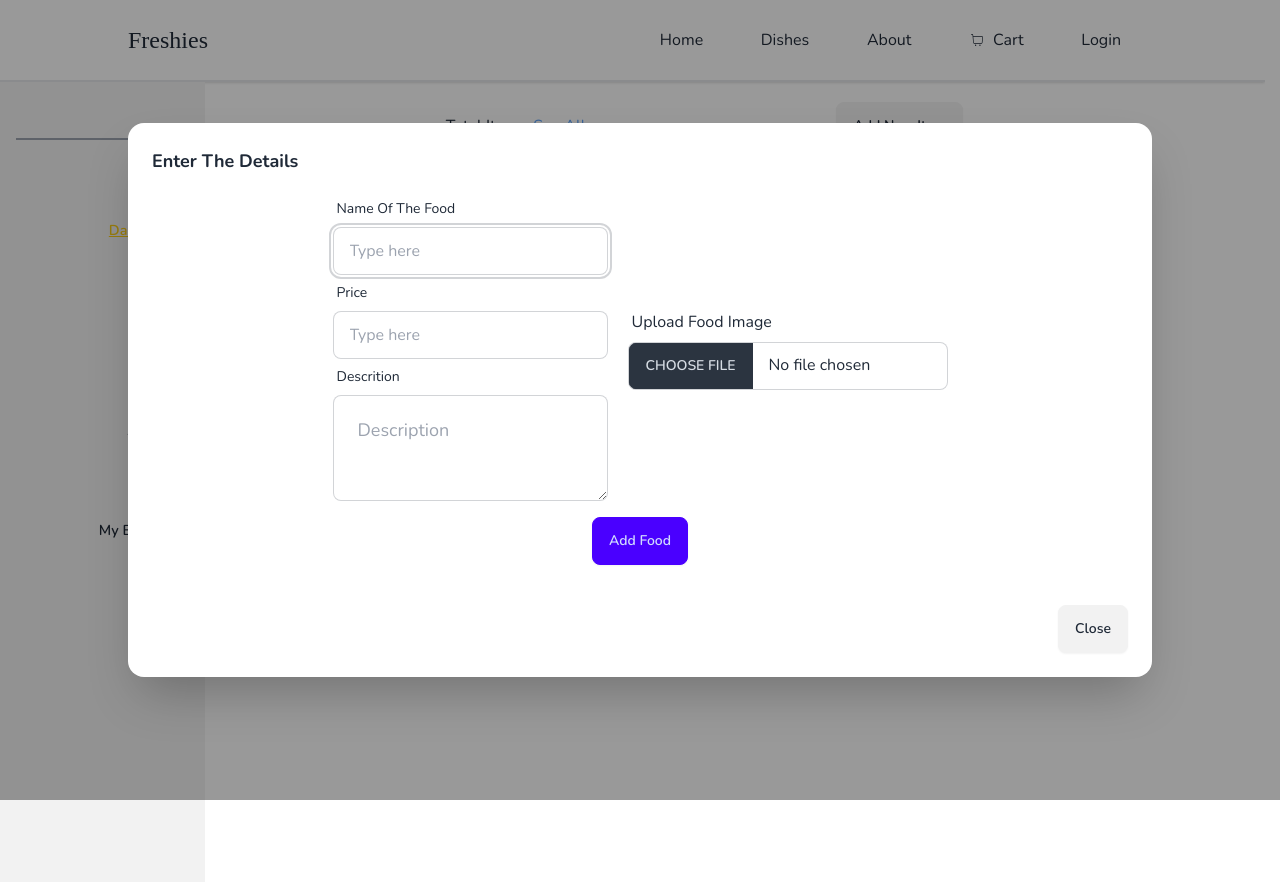
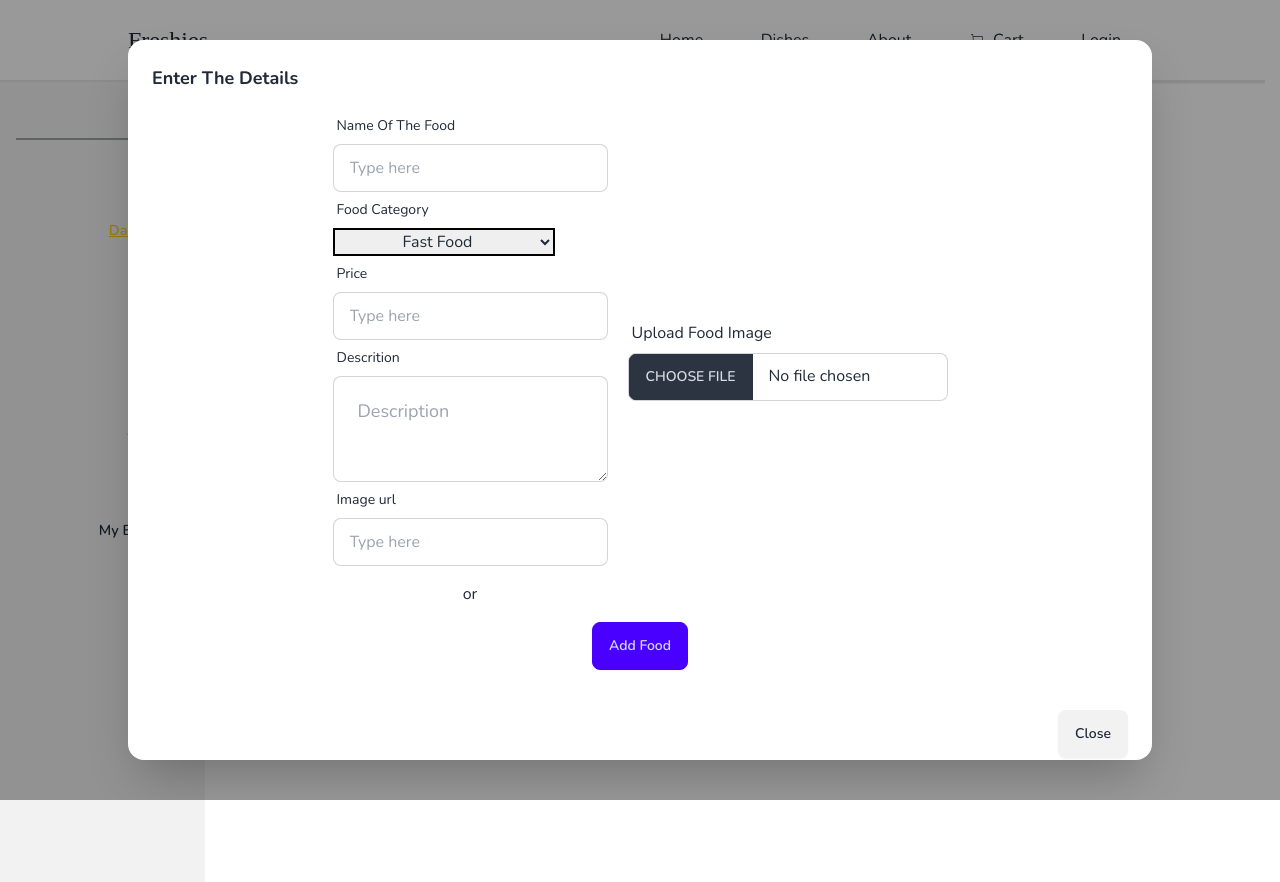
Before and after one commit to Ali-Ashraf-Abir/Freshies, a React (Vite) app: page /profile/business in a window 1280 px wide. Both pictures are taken after a click on the button "Add New Item". Built offline with nearby package versions, Linux system fonts and the light colour scheme; no server answers; a web font is replaced by a local one.

Commit message:
added some category designs,added add food section

```diff
--- a/src/Components/ContextApi/ContextApi.jsx
+++ b/src/Components/ContextApi/ContextApi.jsx
@@ -15,9 +15,12 @@ const auth = getAuth(app)
 export default function ContextApi({ children }) {
 
   const [user, setUser] = useState(null)
+  // to get the current user data
   const [userData, setUserData] = useState(null)
-
-  // fetch the current user data from backend
+  // to get all the food data
+  const [foodData,setFoodData]= useState(null)
+  // loading state
+  const [loading,setLoading]=useState(false)
 
 
 
@@ -31,8 +34,8 @@ export default function ContextApi({ children }) {
         fetch(`http://localhost:5000/user/${user?.email}`)
           .then(res => res.json())
           .then(data => setUserData(data[0]))
+        // ...
         setUser(user)
-        // ...
       } else {
         // User is signed out
         // ...
@@ -41,11 +44,25 @@ export default function ContextApi({ children }) {
     });
   }, [])
 
-  console.log(userData)
+
+  useEffect(()=>{
+
+    if(foodData==null){
+      setLoading(true)
+    }
+
+  fetch(`http://localhost:5000/foods`)
+    .then(res => res.json())
+    .then(data => setFoodData(data))
+
+    setLoading(false)
+
+  },[loading])
 
 
 
-  console.log(user?.email)
+  console.log(foodData)
+
 
   const authInfo = {
     user,
@@ -53,6 +70,7 @@ export default function ContextApi({ children }) {
     userData,
     setUser,
     setUserData,
+    foodData
   }
   return (
     <AuthContext.Provider value={authInfo}>
--- /dev/null
+++ b/src/Components/FoodCard/FoodCard.jsx
@@ -0,0 +1,30 @@
+import React from 'react'
+
+export default function FoodCard({food}) {
+
+
+    console.log(food)
+
+
+    return (
+        <div className='flex justify-center items-center font-nunito'>
+            <div className="card bg-base-100 w-96 shadow-xl w-[full] ">
+            <figure>
+                <img className=''
+                    src={food.imageUrl
+                    }
+                    alt="Shoes" />
+            </figure>
+            <div className="card-body">
+                <h2 className="card-title">{food.foodName}</h2>
+                <p>{food.foodDescription}</p>
+                <p className='bg-green-200 w-[25%] lg:w-[30%] text-center text-[2vh] font-bold'>{food.foodPrice} Taka</p>
+
+                <div className="card-actions justify-end">
+                    <button className="btn bg-yellow-400">Order Now</button>
+                </div>
+            </div>
+        </div>
+        </div>
+    )
+}
--- a/src/Components/Home/Category.jsx
+++ b/src/Components/Home/Category.jsx
@@ -1,10 +1,13 @@
-import React, { useState } from 'react'
+import React, { useContext, useState } from 'react'
+import FoodCard from '../FoodCard/FoodCard'
+import { AuthContext } from '../ContextApi/ContextApi'
 
 export default function Category() {
 
 
     const [active,setActive]=useState('FastFood')
 
+    const {foodData}=useContext(AuthContext)
     const activeCss='underline font-bold text-yellow-400 pointer'
 
     const handleActive=(current)=>{
@@ -13,7 +16,7 @@ export default function Category() {
 
 
     }
-
+    console.log(foodData)
 
 
   return (
@@ -37,6 +40,10 @@ export default function Category() {
             </div>
         </div>
 
+        <div className="grid grid-cols-1 lg:grid-cols-4 gap-5 mt-4">
+            {foodData?.map(food=><FoodCard food={food}></FoodCard>)}
+        </div>
+
 
 
     </div>
--- a/src/Components/Home/Navigation.jsx
+++ b/src/Components/Home/Navigation.jsx
@@ -56,7 +56,7 @@ export default function Navigation() {
                         <li className='ml-[2vw] hover:bg-gray-200 py-2 px-4 rounded-lg cursor-pointer flex justify-center items-center gap-2'><CiShoppingCart></CiShoppingCart> Cart</li>
                         <Link to='/profile/dashboard'><li className={`ml-[2vw] hover:bg-gray-200 py-2 px-4 rounded-lg cursor-pointer ${user?'block':'hidden'}`}><span className='flex justify-center items-center gap-2'><CgProfile></CgProfile> Profile</span></li></Link>
                         <Link to='/login'><li className={`ml-[2vw] hover:bg-gray-200 py-2 px-4 rounded-lg cursor-pointer ${user?'hidden':'block'}`}>Login</li></Link>
-                        <li onClick={handleLogout} className={`ml-[2vw] py-2 px-4 rounded-lg cursor-pointer btn btn-primary ${user?'':'hidden'}`}>Logout</li>
+                        <li onClick={handleLogout} className={`ml-[2vw] py-2 px-4 rounded-lg cursor-pointer btn bg-yellow-400 ${user?'':'hidden'}`}>Logout</li>
 
                     </ul>
                 </div>
--- a/src/Components/Profile/Business.jsx
+++ b/src/Components/Profile/Business.jsx
@@ -3,15 +3,20 @@ import React, { useState } from 'react'
 export default function Business() {
 
   // contains the imagebb url that came after uploading in the fetch promise
-  const [foodImage, setFoodImage] = useState()
+  const [foodImage, setFoodImage] = useState(null)
   // contains the image data that the user has selected from his pc to send back in the image bb
-  const [imageData, setImageData] = useState()
+  const [imageData, setImageData] = useState(null)
+  // for url image update
+  const [imageUrl, setImageUrl] = useState(null)
+  // for managing food type
+  const [foodType,setFoodType] = useState('Fast Food')
 
-  const handleSubmitFood =async (event) => {
+  const handleSubmitFood = async (event) => {
 
     event.preventDefault()
 
     // for uploading image to imagebb using api
+    if (imageData != null) {
       await fetch(`https://api.imgbb.com/1/upload?key=b590afab33d9f99a8d478e69992a0703`, {
         method: 'POST',
         body: imageData
@@ -20,7 +25,9 @@ export default function Business() {
         .then(res => res.json())
         .then(data => {
           setFoodImage(data.data.url)
+          console.log(data.data.url)
         })
+    }
 
 
 
@@ -28,24 +35,29 @@ export default function Business() {
     const foodName = form.name.value
     const foodPrice = form.price.value
     const foodDescription = form.description.value
+    const url = form.url.value
+    let imageUrl = null
+    { imageData ? imageUrl = foodImage : imageUrl = url }
 
+    const type=foodType
     const foodData = {
-      foodName, foodPrice, foodDescription, foodImage
+      foodName, foodPrice, foodDescription, imageUrl,type
     }
-
     // for uploading data to backend server
-      fetch('http://localhost:5000/addfood', {
+    await fetch('http://localhost:5000/addfood', {
       method: 'POST',
       headers: { 'content-type': 'application/json' },
       body: JSON.stringify(foodData),
     })
       .then(res => res.json())
       .then(data => {
-            console.log(data)
+
         setFoodImage(null)
       })
 
-        console.log(foodData)
+
+    form.reset()
+
   }
 
   // to get the image url from the computer
@@ -58,6 +70,11 @@ export default function Business() {
 
   }
 
+  // for handling food type
+
+  const handleFoodType=(type)=>{
+    setFoodType(type)
+  }
 
   return (
     <div>
@@ -84,10 +101,21 @@ export default function Business() {
                         <label className="form-control w-full max-w-xs">
                           <div className="label">
                             <span className="label-text">Name Of The Food</span>
+
                           </div>
+                        </label>
                         <input name='name' type="text" placeholder="Type here" className="input input-bordered w-full max-w-xs" />
+                        <label className="form-control w-full max-w-xs">
+                          <div className="label">
+                            <span className="label-text">Food Category</span>
+                          </div>
                         </label>
-
+                        <select onChange={(e) => handleFoodType(e.target.value)} className='dropdown w-[full] border-2 border-black text-[2vh] lg:text-[2vh] px-[5vw]'>
+                          <option>Fast Food</option>
+                          <option>Sea Food</option>
+                          <option>Cusine</option>
+                          <option>Drinks</option>
+                        </select>
 
                         <label className="form-control w-full max-w-xs">
                           <div className="label">
@@ -106,6 +134,15 @@ export default function Business() {
                             className="textarea textarea-bordered textarea-lg w-full max-w-xs"></textarea>
                         </label>
 
+                        <label className="form-control w-full max-w-xs">
+                          <div className="label">
+                            <span className="label-text">Image url</span>
+                          </div>
+                          <input name='url' type="text" placeholder="Type here" className="input input-bordered w-full max-w-xs" />
+                        </label>
+                        <div className="text-[2vh] text-center pt-[2vh]">
+                          <p>or</p>
+                        </div>
                       </div>
 
                       <div className="">
@@ -114,7 +151,7 @@ export default function Business() {
                       </div>
                     </div>
 
-                    {/* for finalizing the buttons */}
+                    {/* for finalizing the form (submit button) */}
 
                     <div className="w-full text-center mt-4">
                       <button className='btn btn-primary'>Add Food</button>
```
Lines whose indentation alone changed are shown as unchanged.
